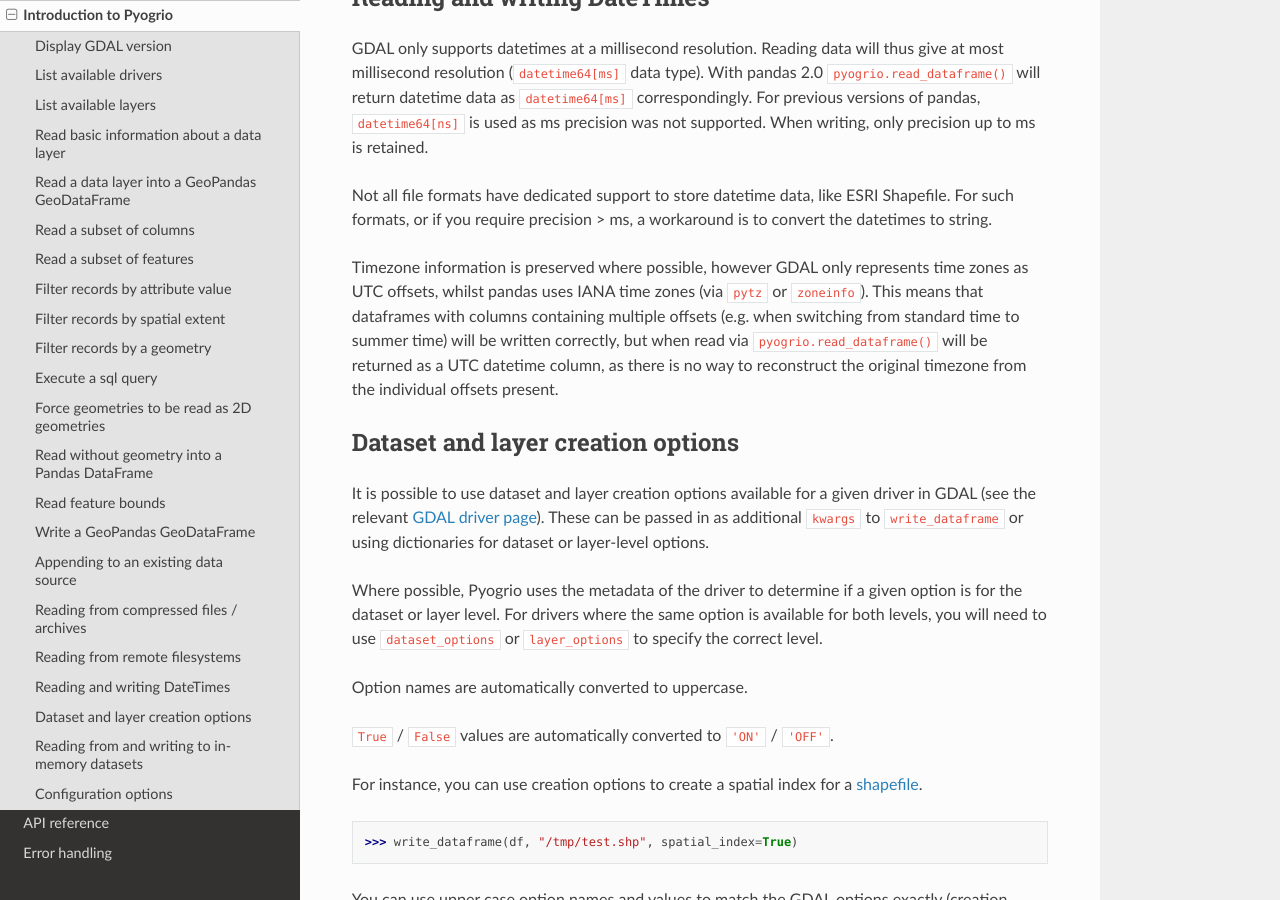
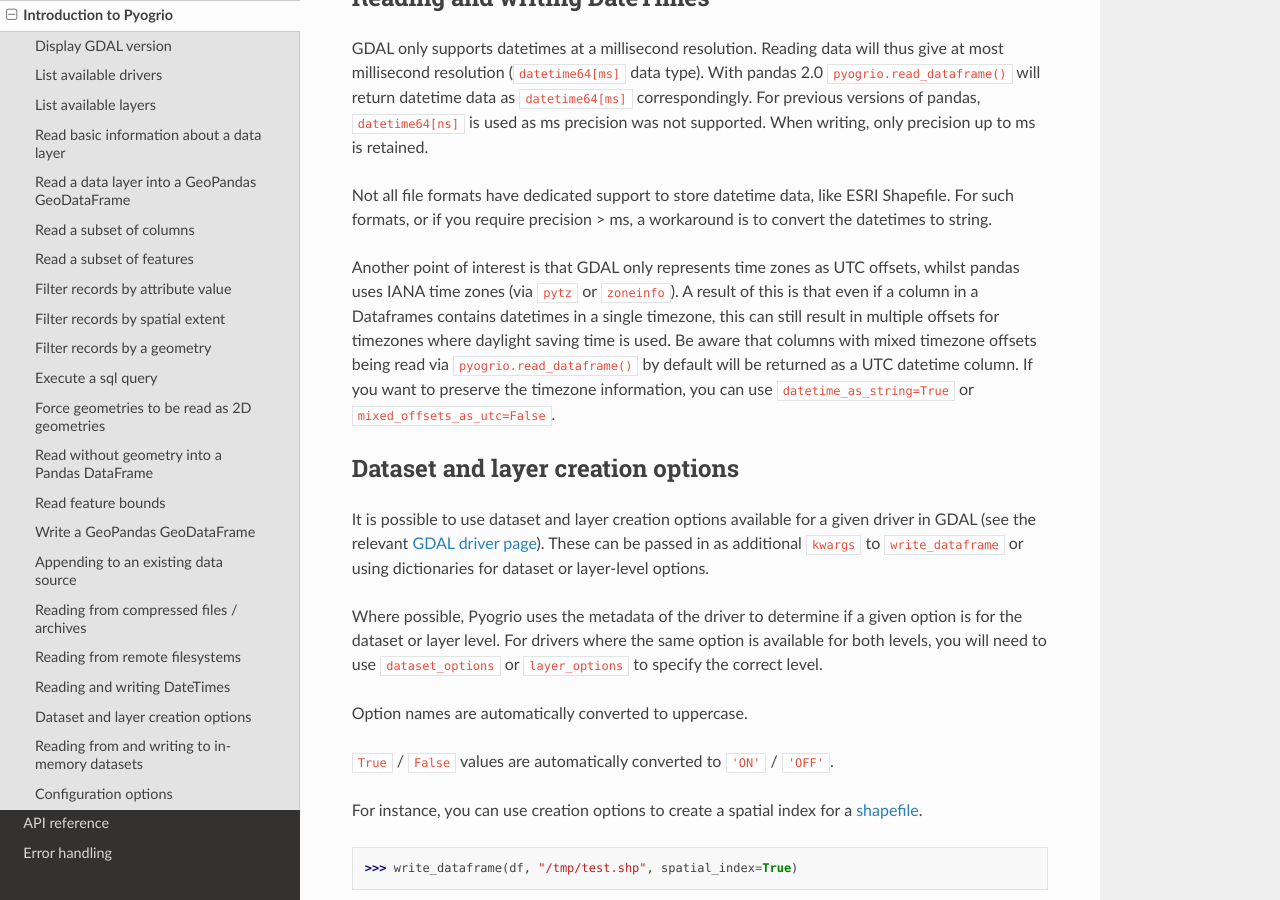
Before and after one commit to geopandas/pyogrio, a Sphinx documentation site: the page built from docs/source/introduction.md, in a window 1280 px wide and 900 px high, scrolled down 9343 px. Built offline with Sphinx 7.4.7 and the Read the Docs theme 3.1.0, drawn with Linux system fonts in a browser that asks for light colours; the version number could not be read and is left out.

Commit message:
Update the section on datetimes in the pyogrio introduction

```diff
--- a/docs/source/introduction.md
+++ b/docs/source/introduction.md
@@ -481,13 +481,14 @@
 Shapefile. For such formats, or if you require precision > ms, a workaround is to
 convert the datetimes to string.
 
-Timezone information is preserved where possible, however GDAL only represents
-time zones as UTC offsets, whilst pandas uses IANA time zones (via `pytz` or
-`zoneinfo`). This means that dataframes with columns containing multiple offsets
-(e.g. when switching from standard time to summer time) will be written correctly,
-but when read via `pyogrio.read_dataframe()` will be returned as a UTC datetime
-column, as there is no way to reconstruct the original timezone from the individual
-offsets present.
+Another point of interest is that GDAL only represents time zones as UTC offsets, whilst
+pandas uses IANA time zones (via `pytz` or `zoneinfo`). A result of this is that even if
+a column in a Dataframes contains datetimes in a single timezone, this can still result
+in multiple offsets for timezones where daylight saving time is used.
+Be aware that columns with mixed timezone offsets being read via
+`pyogrio.read_dataframe()` by default will be returned as a UTC datetime column. If you
+want to preserve the timezone information, you can use `datetime_as_string=True`
+or `mixed_offsets_as_utc=False`.
 
 ## Dataset and layer creation options
 
```
